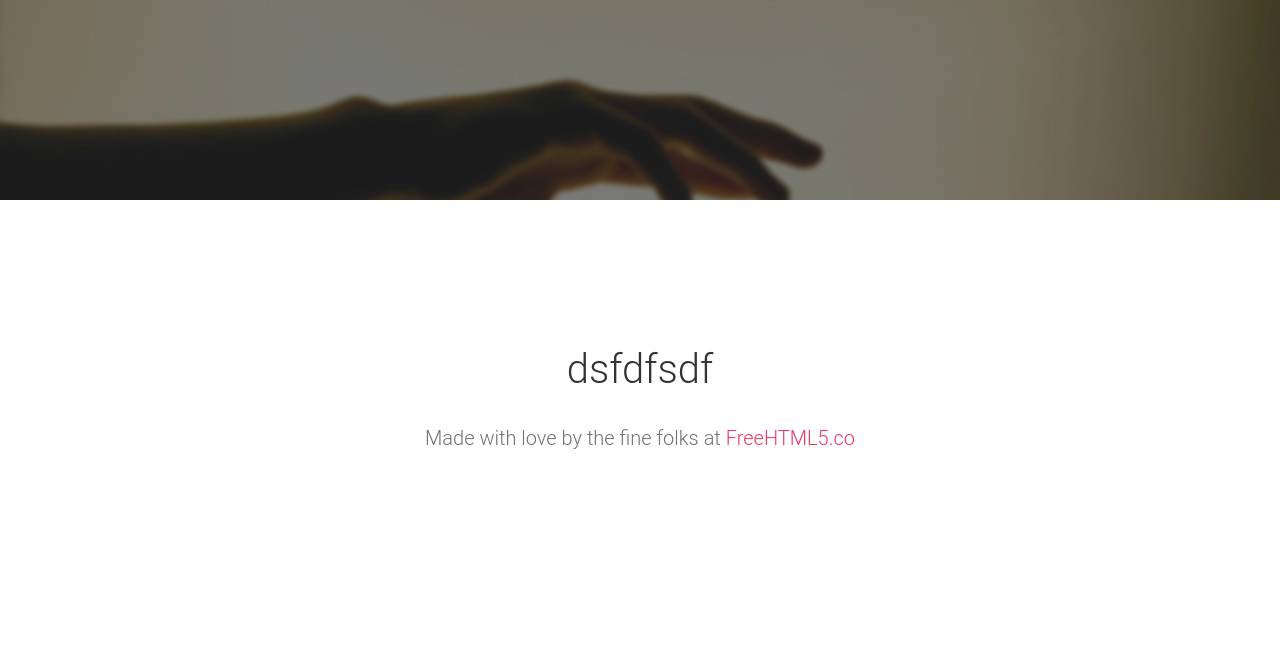
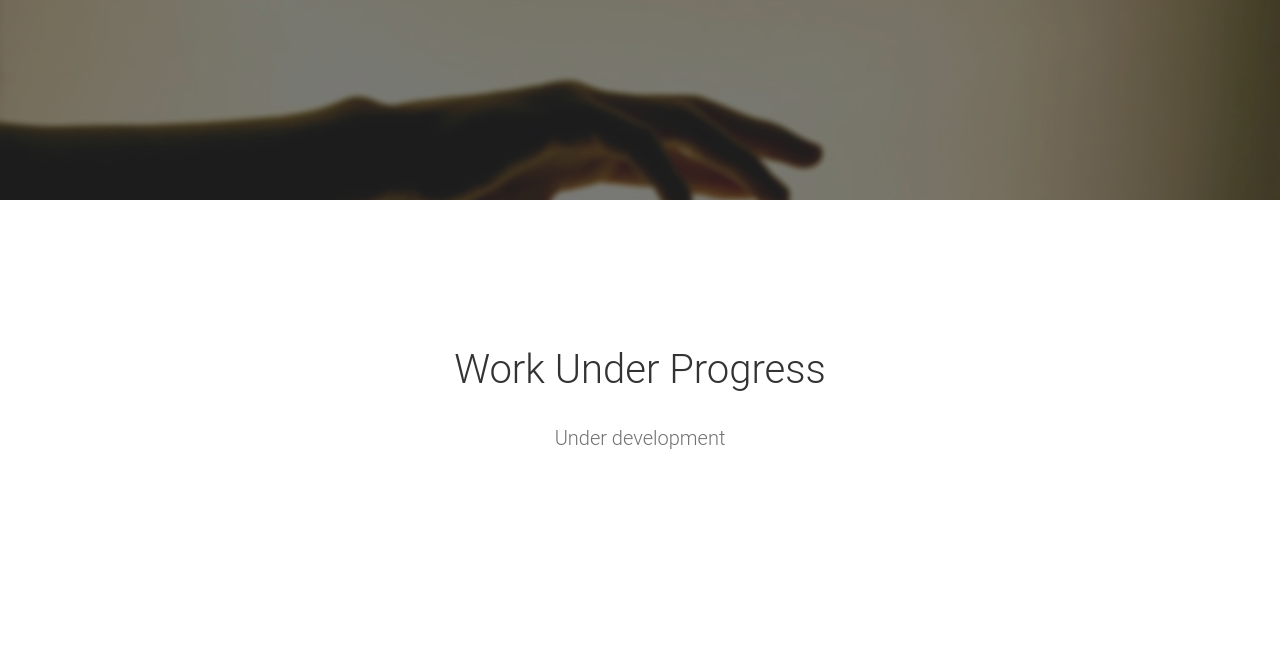
Before and after one commit to lebinma/pranamitra, a plain HTML site: page index.html in a window 1280 px wide. Shown: the part 722-1377 px from the top of the page. Drawn offline with Linux system fonts and the light colour scheme; files whose address does not match are found by name.

Commit message:
work under progress add

```diff
--- a/index.html
+++ b/index.html
@@ -79,8 +79,8 @@
 		<div class="container">
 			<div class="row">
 				<div class="col-md-12 text-center">
-					<h2>dsfdfsdf</h2>
-					<p>Made with love by the fine folks at <a href="http://freehtml5.co">FreeHTML5.co</a></p>
+					<h2>Work Under Progress</h2>
+					<p>Under development</p>
 				</div>
 			</div>
 		</div>
```
